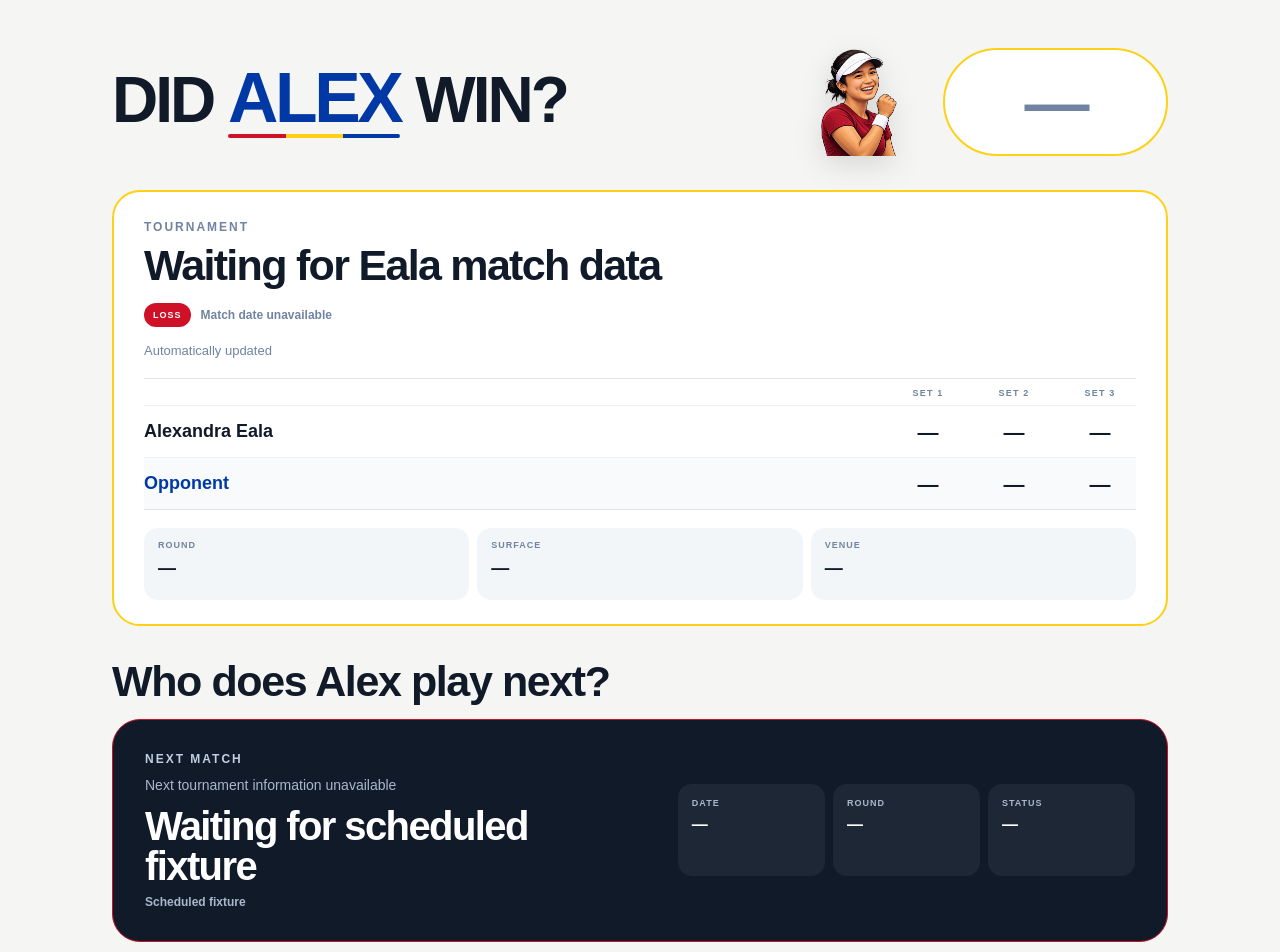
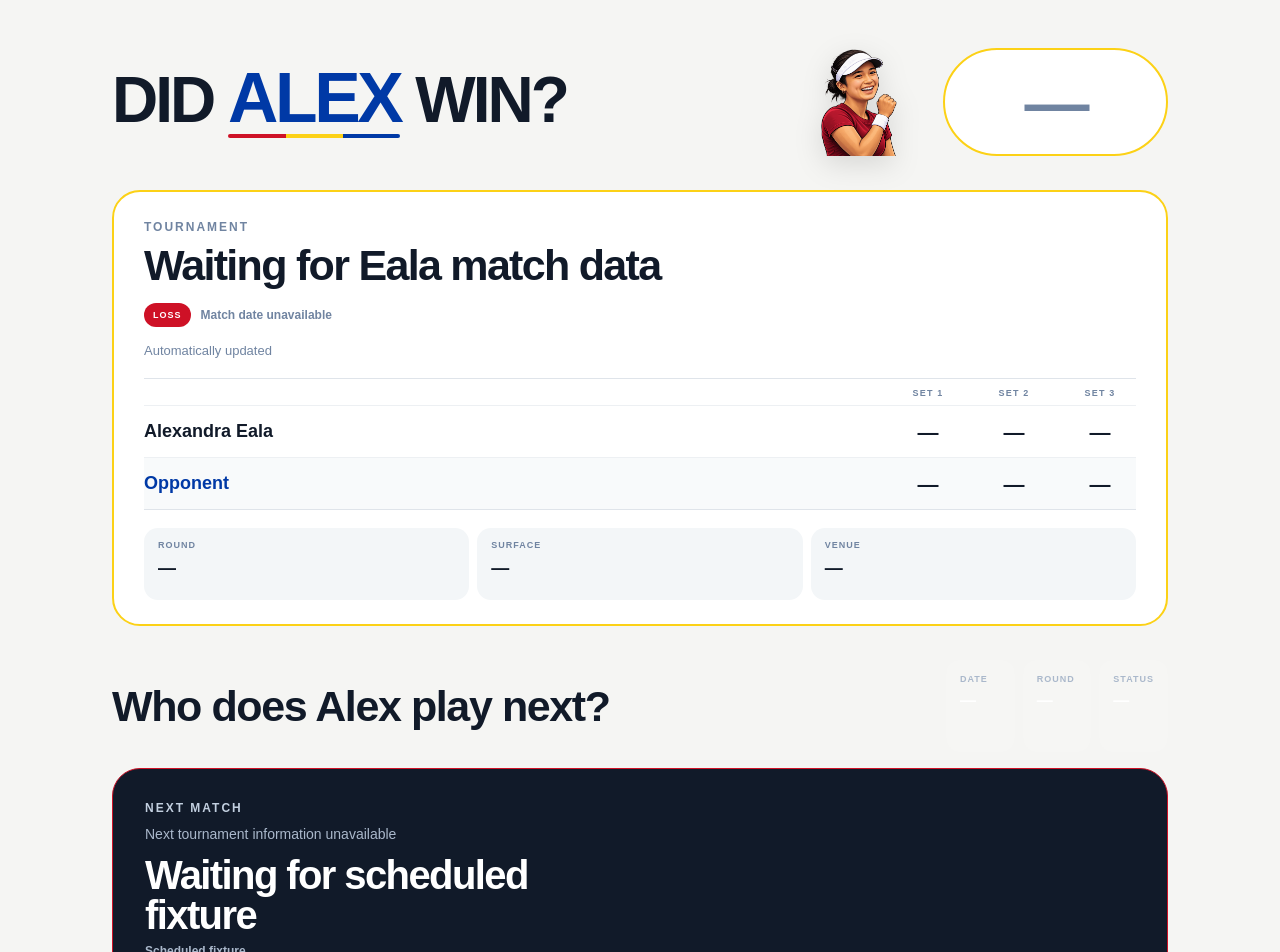
Before and after one commit to DominicFieldiGamingWriter/DidAlexWin, a Next.js app: page / in a window 1280 px wide. Shown: the top 952 px of the page. Built offline with nearby package versions, Linux system fonts and the light colour scheme; no server answers; the database is empty.

Commit message:
Move next-match details into heading area

```diff
--- a/app/page.tsx
+++ b/app/page.tsx
@@ -234,8 +234,13 @@ export default async function Home() {
         </div>
       </section>
       <section className="upcoming-section">
-        <div className="section-heading-row">
+        <div className="section-heading-row upcoming-heading-row">
           <h2 className="section-heading">Who does Alex play next?</h2>
+          <div className="upcoming-meta upcoming-meta-outside">
+            <div><span>DATE</span><strong>{data.nextMatch?.date ?? "—"}</strong></div>
+            <div><span>ROUND</span><strong>{data.nextMatch?.round ? roundText(data.nextMatch.round) : "—"}</strong></div>
+            <div><span>STATUS</span><strong>{data.nextMatch ? (data.nextMatch.timeKnown ? "Scheduled" : "Time TBA") : "—"}</strong></div>
+          </div>
         </div>
         <div className="upcoming-card">
           <div>
@@ -253,11 +258,6 @@ export default async function Home() {
                 ? "Opponent to be confirmed"
                 : "Scheduled fixture"}
             </div>
-          </div>
-          <div className="upcoming-meta">
-            <div><span>DATE</span><strong>{data.nextMatch?.date ?? "—"}</strong></div>
-            <div><span>ROUND</span><strong>{data.nextMatch?.round ? roundText(data.nextMatch.round) : "—"}</strong></div>
-            <div><span>STATUS</span><strong>{data.nextMatch ? (data.nextMatch.timeKnown ? "Scheduled" : "Time TBA") : "—"}</strong></div>
           </div>
         </div>
       </section>
```
